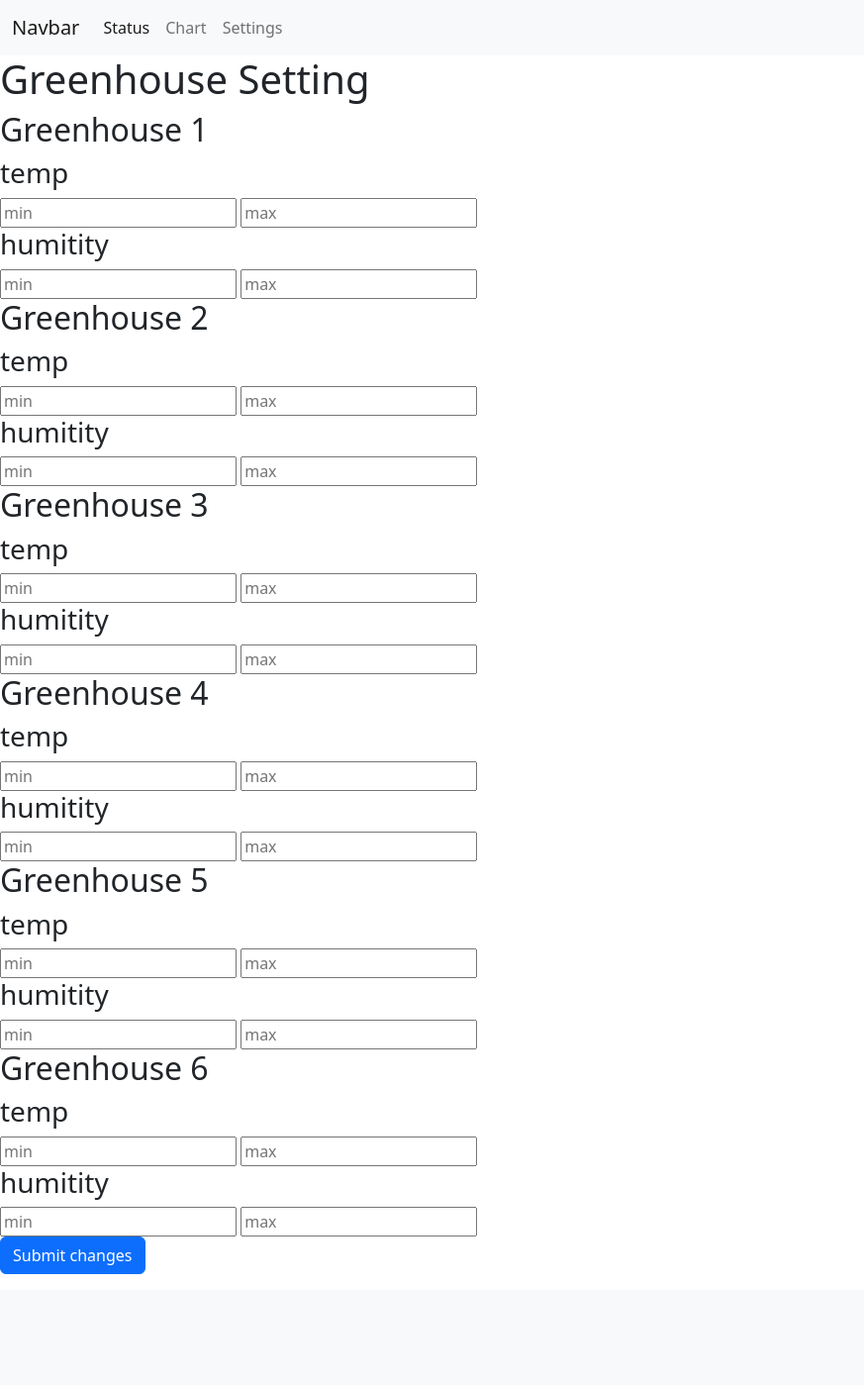
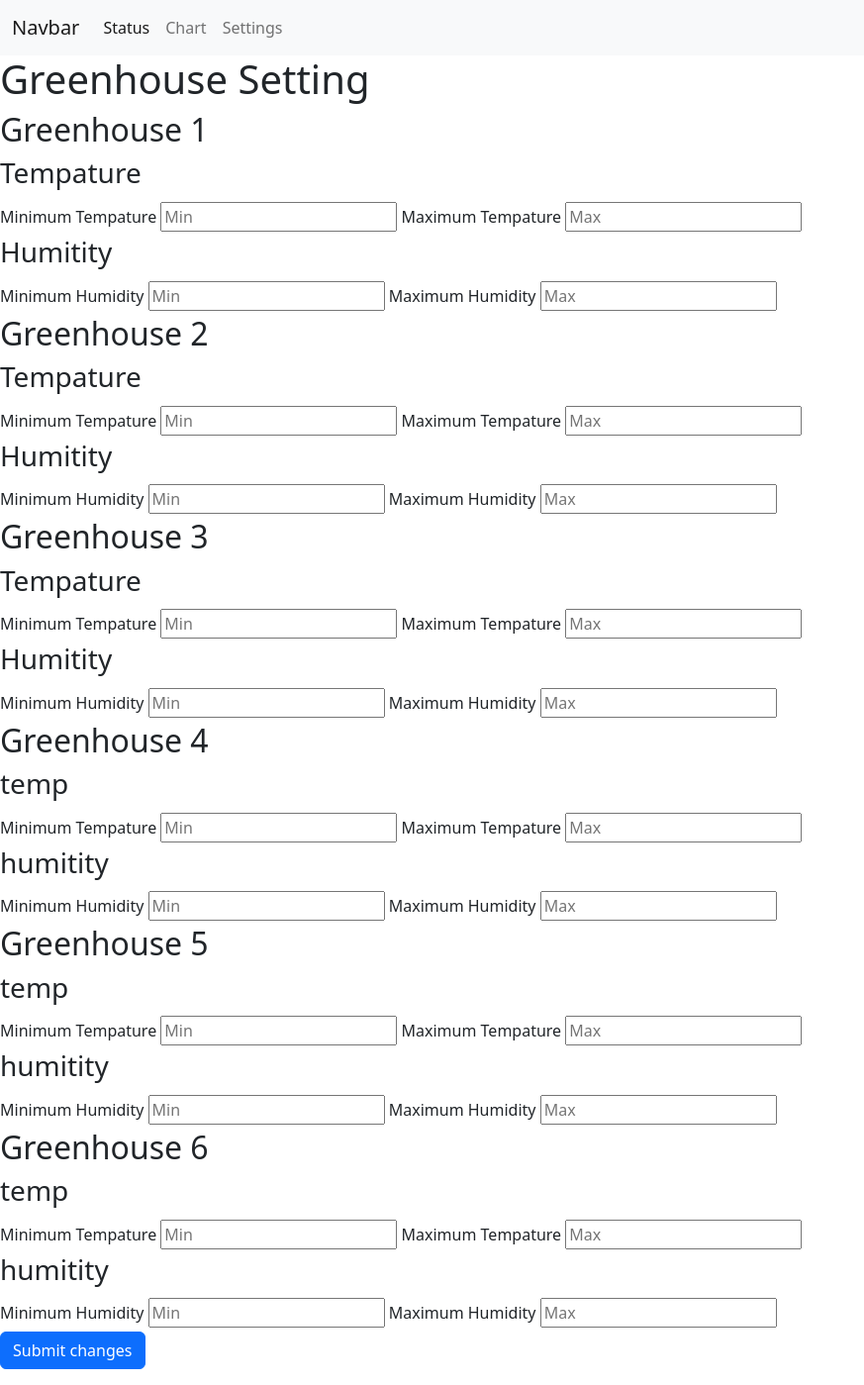
Before and after one commit to 44440-f23/greenhouse-frontend, a Flask app: page /settings in a window 1280 px wide. Shown: the whole page at 99% size, without its empty margins (0-873 px from the left). Before the commit the page ends 1287 px from the top, so only its background shows below. Run offline with Flask 3, Linux system fonts and the light colour scheme; some libraries are stand-ins or nearby versions.

Commit message:
Update settings.html

```diff
--- a/templates/settings.html
+++ b/templates/settings.html
@@ -32,55 +32,64 @@
               </div>
           </nav>
         </header>
-
         <h1>
             Greenhouse Setting
         </h1>
-
         <form>
         <div id="greenhouse1">
             <h2>
                 Greenhouse 1
             </h2>
-            <h3>temp</h3>
+            <h3>Tempature</h3>
             <div id="greenhouse1temp">
-            <input class="min" type="number" placeholder="min"/>
-            <input class="max" type="number" placeholder="max"/>
+              <label for="temp1Min" class="col-form-label"> Minimum Tempature</label>
+              <input class="min" type="number" placeholder="Min" id="temp1Min"/>
+              <label for="temp1Max" class="col-form-label"> Maximum Tempature</label>
+              <input class="max" type="number" placeholder="Max" id="temp1Max"/>
             </div>
-            <h3>humitity</h3>
+            <h3>Humitity</h3>
             <div id="greenhouse1hum">
-            <input class="min" type="number" placeholder="min"/>
-            <input class="max" type="number" placeholder="max"/>
+              <label for="hum1Min" class="col-form-label">Minimum Humidity</label>
+              <input class="min" type="number" placeholder="Min" id="hum1Min"/>
+              <label for="hum1Max" class="col-form-label">Maximum Humidity</label>
+              <input class="max" type="number" placeholder="Max" id="hum1Max"/>
             </div>
         </div>
         <div id="greenhouse2">
             <h2>
                 Greenhouse 2
             </h2>
-            <h3>temp</h3>
+            <h3>Tempature</h3>
             <div id="greenhouse2temp">
-            <input class="min" type="number" placeholder="min"/>
-            <input class="max" type="number" placeholder="max"/>
+              <label for="temp2Min" class="col-form-label"> Minimum Tempature</label>
+              <input class="min" type="number" placeholder="Min" id="temp2Min"/>
+              <label for="temp2Max" class="col-form-label"> Maximum Tempature</label>
+              <input class="max" type="number" placeholder="Max" id="temp2Max"/>
             </div>
-            <h3>humitity</h3>
+            <h3>Humitity</h3>
             <div id="greenhouse2hum">
-            <input class="min" type="number" placeholder="min"/>
-            <input class="max" type="number" placeholder="max"/>
-            </div>
+              <label for="hum2Min" class="col-form-label">Minimum Humidity</label>
+              <input class="min" type="number" placeholder="Min" id="hum2Min"/>
+              <label for="hum2Max" class="col-form-label">Maximum Humidity</label>
+              <input class="max" type="number" placeholder="Max" id="hum2Max"/>              </div>
         </div>
         <div id="greenhouse3">
             <h2>
                 Greenhouse 3
             </h2>
-            <h3>temp</h3>
+            <h3>Tempature</h3>
             <div id="greenhouse3temp">
-            <input class="min" type="number" placeholder="min"/>
-            <input class="max" type="number" placeholder="max"/>
+              <label for="temp3Min" class="col-form-label"> Minimum Tempature</label>
+              <input class="min" type="number" placeholder="Min" id="temp3Min"/>
+              <label for="temp3Max" class="col-form-label"> Maximum Tempature</label>
+              <input class="max" type="number" placeholder="Max" id="temp3Max"/>
             </div>
-            <h3>humitity</h3>
+            <h3>Humitity</h3>
             <div id="greenhouse3hum">
-            <input class="min" type="number" placeholder="min"/>
-            <input class="max" type="number" placeholder="max"/>
+              <label for="hum3Min" class="col-form-label">Minimum Humidity</label>
+              <input class="min" type="number" placeholder="Min" id="hum3Min"/>
+              <label for="hum3Max" class="col-form-label">Maximum Humidity</label>
+              <input class="max" type="number" placeholder="Max" id="hum3Max"/>
             </div>
         </div>
         <div id="greenhouse4">
@@ -89,13 +98,17 @@
             </h2>
             <h3>temp</h3>
             <div id="greenhouse4temp">
-            <input class="min" type="number" placeholder="min"/>
-            <input class="max" type="number" placeholder="max"/>
+              <label for="temp4Min" class="col-form-label"> Minimum Tempature</label>
+              <input class="min" type="number" placeholder="Min" id="temp4Min"/>
+              <label for="temp4Max" class="col-form-label"> Maximum Tempature</label>
+              <input class="max" type="number" placeholder="Max" id="temp4Max"/>
             </div>
             <h3>humitity</h3>
             <div id="greenhouse4hum">
-            <input class="min" type="number" placeholder="min"/>
-            <input class="max" type="number" placeholder="max"/>
+              <label for="hum4Min" class="col-form-label">Minimum Humidity</label>
+              <input class="min" type="number" placeholder="Min" id="hum4Min"/>
+              <label for="hum4Max" class="col-form-label">Maximum Humidity</label>
+              <input class="max" type="number" placeholder="Max" id="hum4Max"/>
             </div>
         </div>
         <div id="greenhouse5">
@@ -104,13 +117,17 @@
             </h2>
             <h3>temp</h3>
             <div id="greenhouse5temp">
-            <input class="min" type="number" placeholder="min"/>
-            <input class="max" type="number" placeholder="max"/>
+              <label for="temp5Min" class="col-form-label"> Minimum Tempature</label>
+              <input class="min" type="number" placeholder="Min" id="temp5Min"/>
+              <label for="temp5Max" class="col-form-label"> Maximum Tempature</label>
+              <input class="max" type="number" placeholder="Max" id="temp5Max"/>
             </div>
             <h3>humitity</h3>
             <div id="greenhouse5hum">
-            <input class="min" type="number" placeholder="min"/>
-            <input class="max" type="number" placeholder="max"/>
+              <label for="hum5Min" class="col-form-label">Minimum Humidity</label>
+              <input class="min" type="number" placeholder="Min" id="hum5Min"/>
+              <label for="hum5Max" class="col-form-label">Maximum Humidity</label>
+              <input class="max" type="number" placeholder="Max" id="hum5Max"/>
             </div>
         </div>
         <div id="greenhouse6">
@@ -119,13 +136,17 @@
             </h2>
             <h3>temp</h3>
             <div id="greenhouse6temp">
-            <input class="min" type="number" placeholder="min"/>
-            <input class="max" type="number" placeholder="max"/>
+              <label for="temp6Min" class="col-form-label"> Minimum Tempature</label>
+              <input class="min" type="number" placeholder="Min" id="temp6min"/>
+              <label for="temp6Max" class="col-form-label"> Maximum Tempature</label>
+              <input class="max" type="number" placeholder="Max" id="temp6max"/>
             </div>
             <h3>humitity</h3>
             <div id="greenhouse6hum">
-            <input class="min" type="number" placeholder="min"/>
-            <input class="max" type="number" placeholder="max"/>
+              <label for="hum5Min" class="col-form-label">Minimum Humidity</label>
+              <input class="min" type="number" placeholder="Min" id="hum6Min"/>
+              <label for="hum6Max" class="col-form-label">Maximum Humidity</label>
+              <input class="max" type="number" placeholder="Max" id="hum6Max"/>
             </div>
         </div>
         <div class="col-12">
@@ -146,18 +167,23 @@
 
           const greenhouseData = {};
 
-          for (let i = 0; i < numberOfGreenhouses; i++){
-              const index = i * 2// Adjust the index to capture the appropriate input elements
+          for (let i = 0; i < numberOfGreenhouses; i++) {
+            const index = i * 2; // Adjust the index to capture the appropriate input elements
 
-              const tempMin = minInputs[index].value.trim() !== '' ? parseFloat(minInputs[index].value) : 45; //sets default value if nothing is inputted
-              const tempMax = maxInputs[index].value.trim() !== '' ? parseFloat(maxInputs[index].value) : 80;
-              const humidityMin = minInputs[index + 1].value.trim() !== '' ? parseFloat(minInputs[index + 1].value) : 0;
-              const humidityMax = maxInputs[index + 1].value.trim() !== '' ? parseFloat(maxInputs[index + 1].value) : 100;
+            const tempMinValue = minInputs[index].value.trim();
+            const tempMaxValue = maxInputs[index].value.trim();
+            const humidityMinValue = minInputs[index + 1].value.trim();
+            const humidityMaxValue = maxInputs[index + 1].value.trim();
 
-              //validation time: min !> max
-              if (tempMin >= tempMax || humidityMin >= humidityMax){
-                  alert('Minimum values must be lower than Maxium values!');
-                  return; // stop processing
+            const tempMin = tempMinValue !== '' ? parseFloat(tempMinValue) : null;
+            const tempMax = tempMaxValue !== '' ? parseFloat(tempMaxValue) : null;
+            const humidityMin = humidityMinValue !== '' ? parseFloat(humidityMinValue) : null;
+            const humidityMax = humidityMaxValue !== '' ? parseFloat(humidityMaxValue) : null;
+
+            // Validation: min should be less than max
+            if ((tempMin !== null && tempMax !== null && tempMin >= tempMax) || (humidityMin !== null && humidityMax !== null && humidityMin >= humidityMax)){
+              alert('Minimum values must be lower than Maximum values!');
+              return; // Stop processing
             }
             const greenhouseNumber = i + 1;
             greenhouseData[greenhouseNumber] = {
```
Lines whose indentation alone changed are shown as unchanged.
